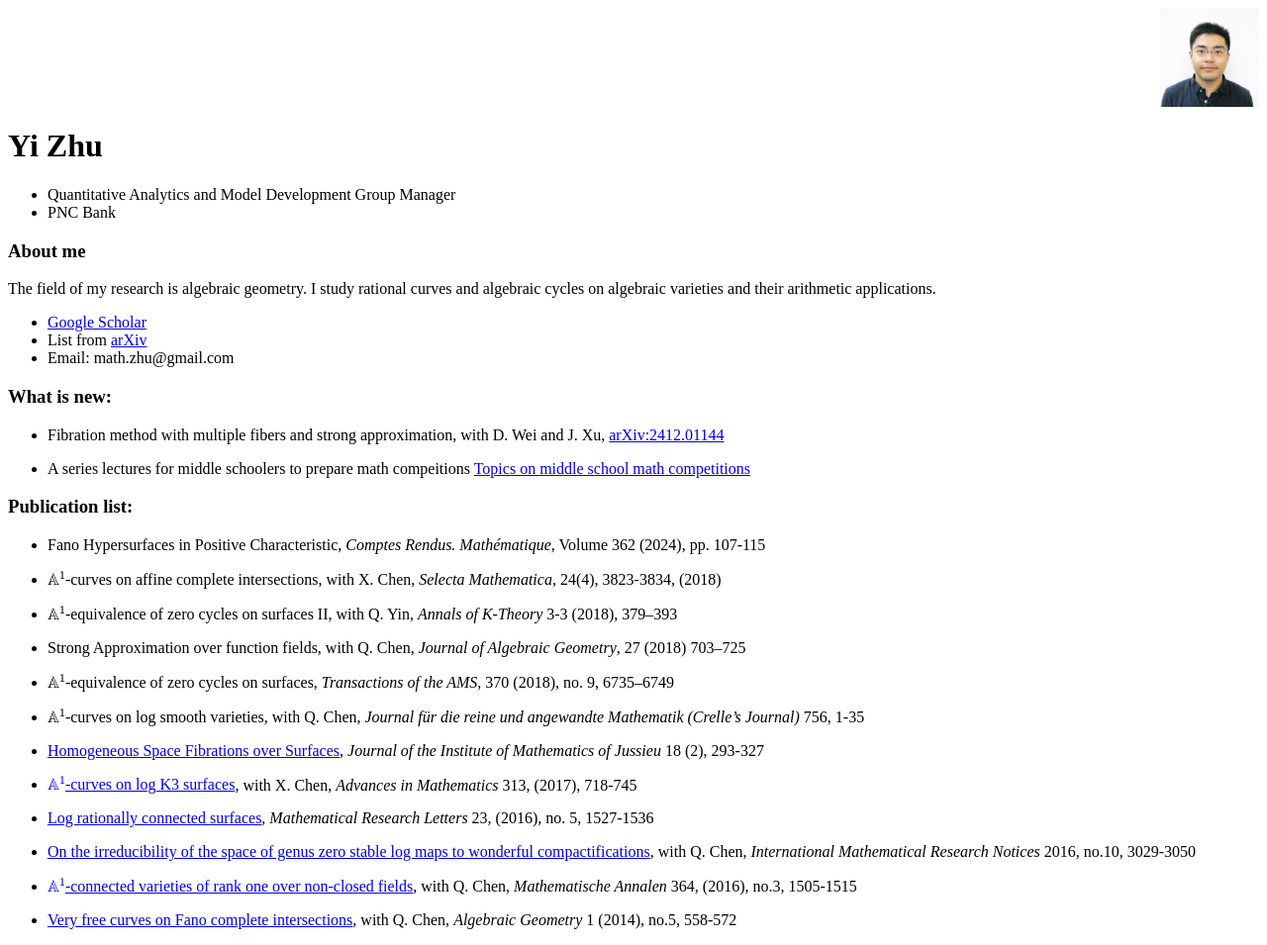
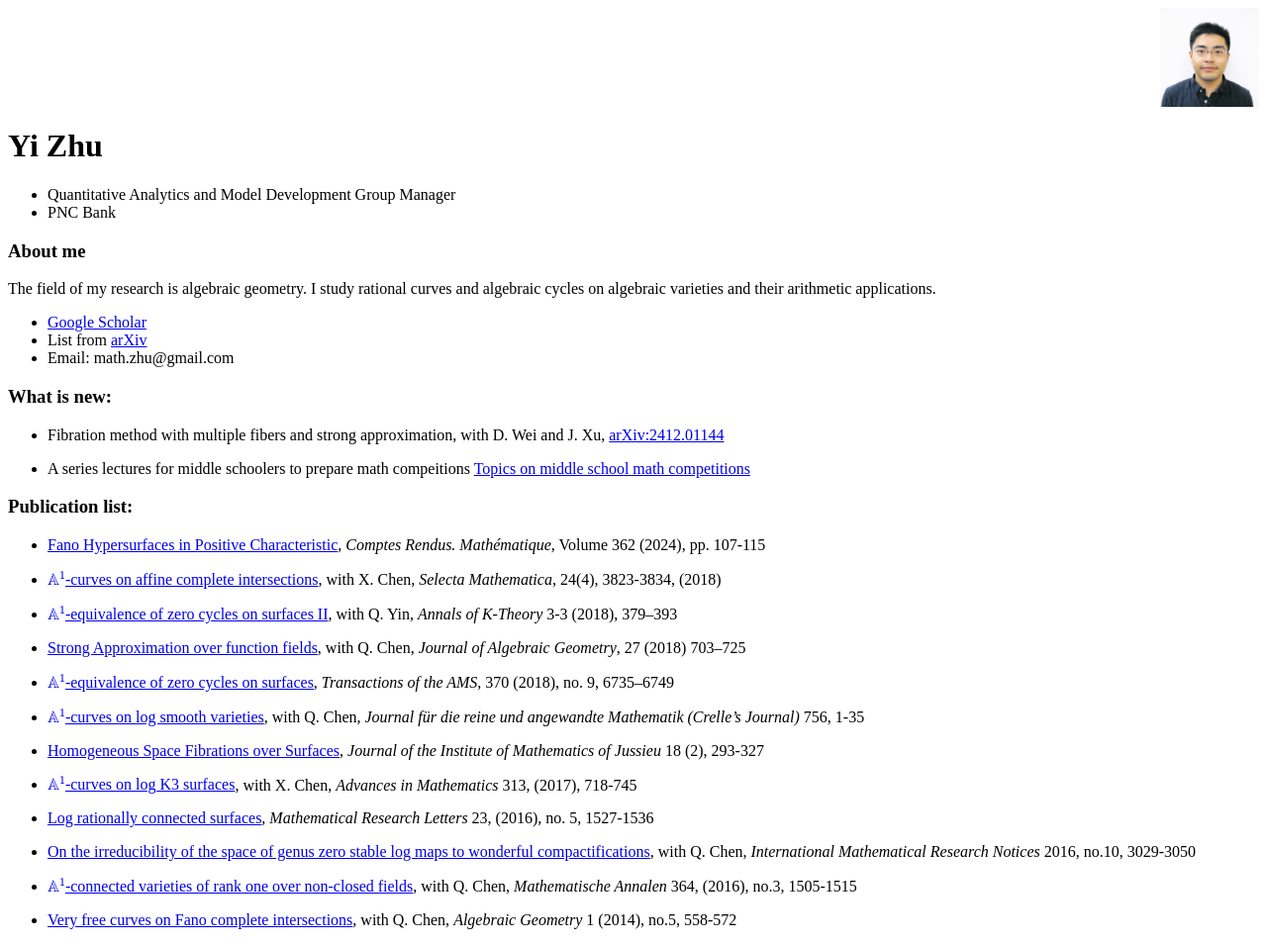
Before and after one commit to math-zhu/math-zhu.github.io, a Jekyll site: the page built from index.md, in a window 1280 px wide. Shown: the whole page at 99% size. Built offline with Jekyll 4.4.1, drawn with Linux system fonts in a browser that asks for light colours; formulas are drawn with MathJax 3; part of the change alters nothing that is shown.

```diff
--- a/index.md
+++ b/index.md
@@ -27,22 +27,22 @@ title: Yi Zhu's personal page
 
 ### Publication list:
 
-* Fano Hypersurfaces in Positive Characteristic,
+* [Fano Hypersurfaces in Positive Characteristic](papers/Fano_hypersurface.pdf),
 *Comptes Rendus. Mathématique*, Volume 362 (2024), pp. 107-115
 
-* $\mathbb{A}^1$-curves on affine complete intersections, with X. Chen,
+* [$\mathbb{A}^1$-curves on affine complete intersections](papers/CZ_logVoisin.pdf), with X. Chen,
 *Selecta Mathematica*, 24(4), 3823-3834, (2018)
 
-* $\mathbb{A}^1$-equivalence of zero cycles on surfaces II, with Q. Yin,
+* [$\mathbb{A}^1$-equivalence of zero cycles on surfaces II](papers/YZ_Bloch.pdf), with Q. Yin,
 *Annals of K-Theory* 3-3 (2018), 379--393
 
-* Strong Approximation over function fields, with Q. Chen,
+* [Strong Approximation over function fields](papers/CZ_SA.pdf), with Q. Chen,
 *Journal of Algebraic Geometry*, 27 (2018) 703–725
 
-* $\mathbb{A}^1$-equivalence of zero cycles on surfaces,
+* [$\mathbb{A}^1$-equivalence of zero cycles on surfaces](papers/log_mumford.pdf),
 *Transactions of the AMS*, 370 (2018), no. 9, 6735–6749
 
-* $\mathbb{A}^1$-curves on log smooth varieties, with Q. Chen,
+* [$\mathbb{A}^1$-curves on log smooth varieties](papers/CZ_A1_pair.pdf), with Q. Chen,
 *Journal für die reine und angewandte Mathematik (Crelle's Journal)* 756, 1-35
 
 * [Homogeneous Space Fibrations over Surfaces](papers/6_RSC.pdf),
```
Also changed, not shown: 6 other files.
